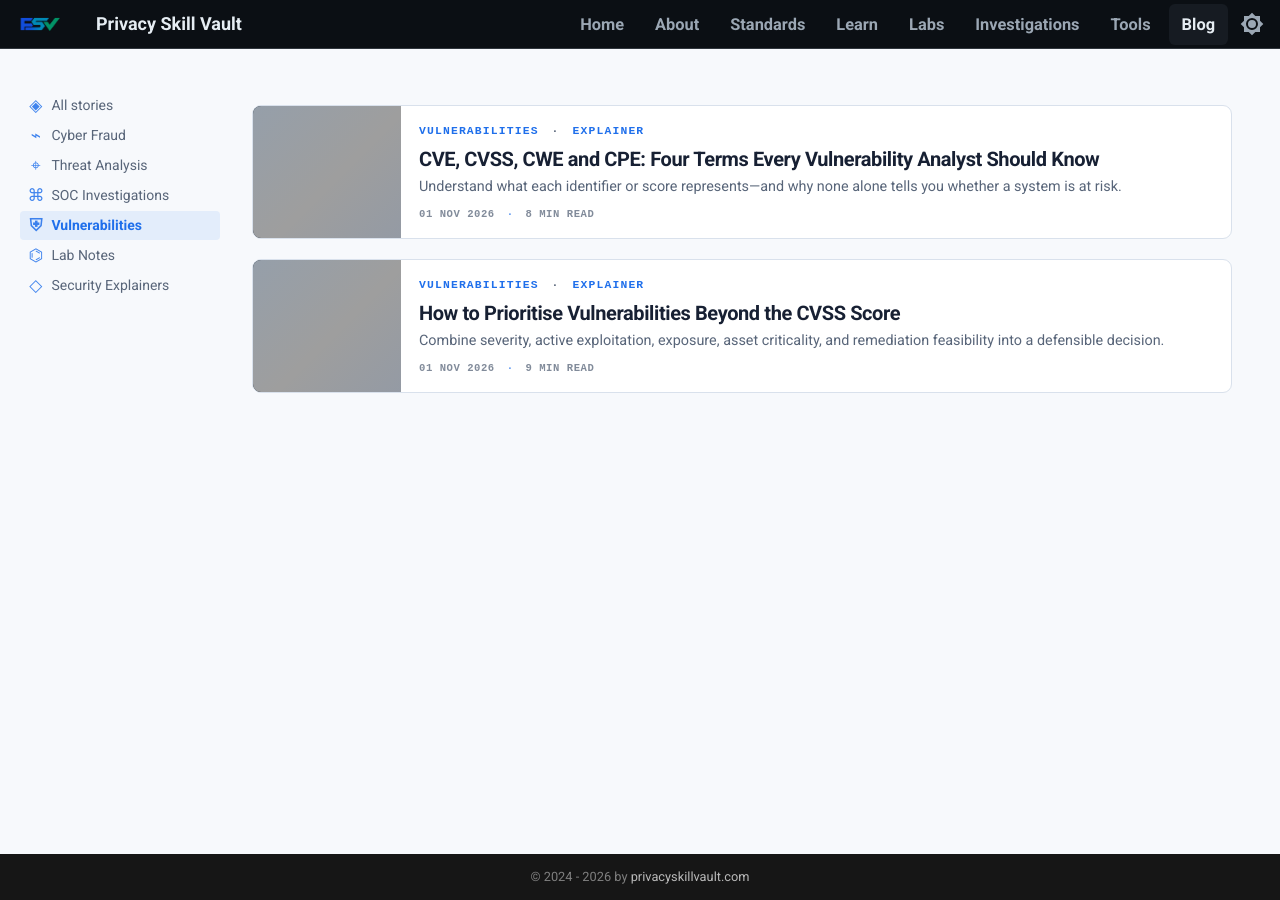
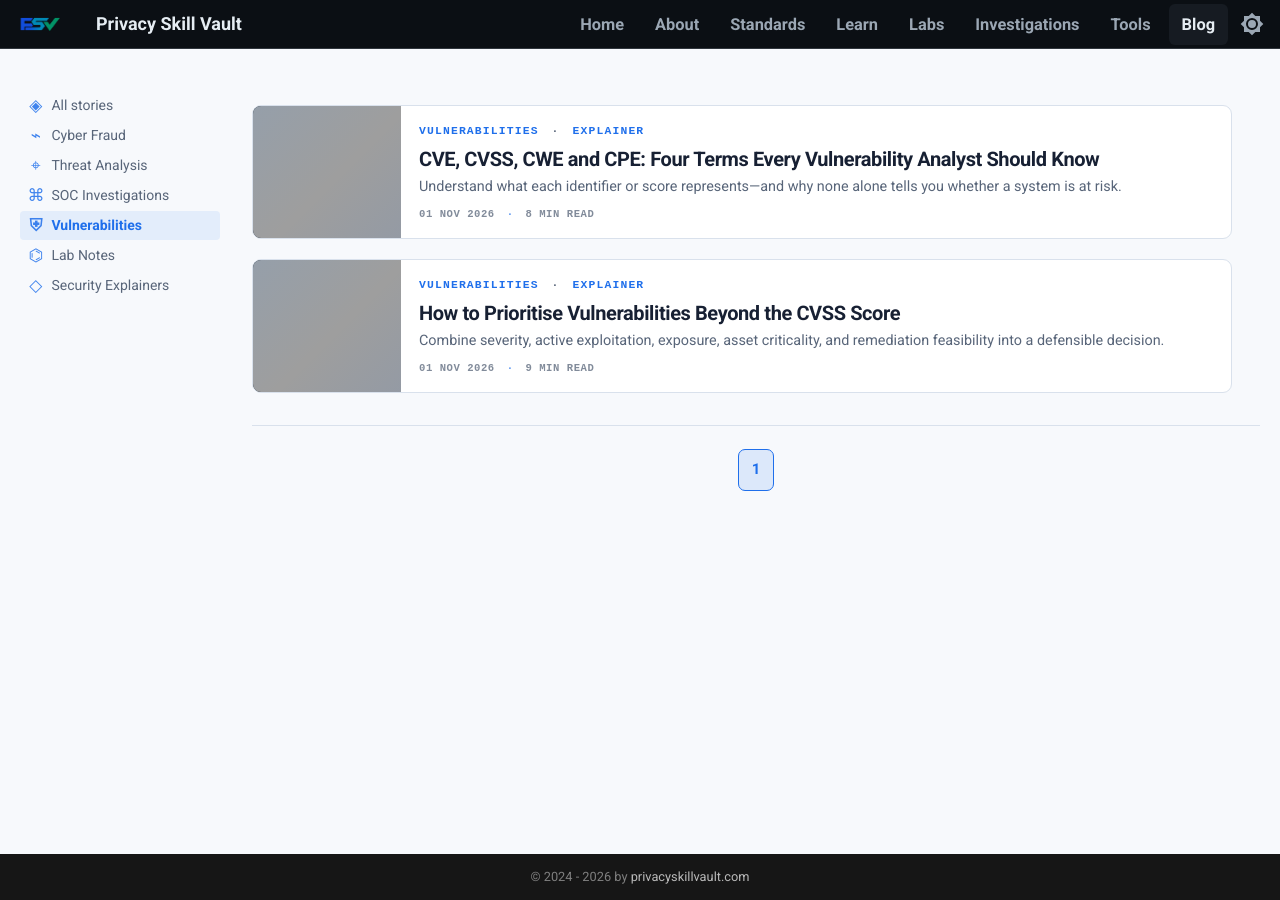
Before and after one commit to PrivacySkillVault/privacyskillvault.github.io, an MkDocs documentation site: the page built from docs/blog/vulnerabilities/index.md, in a window 1280 px wide. Built offline with MkDocs 1.6.1 and Material for MkDocs 9.7.7, drawn with Linux system fonts in a browser that asks for light colours; grey boxes are pictures that could not be loaded.

Commit message:
Add category archive pagination foundation

```diff
--- a/docs/blog/vulnerabilities/index.md
+++ b/docs/blog/vulnerabilities/index.md
@@ -19,5 +19,6 @@
       <div class="psv-story-card__body"><span class="psv-story-category">VULNERABILITIES <i>·</i> EXPLAINER</span><h3>How to Prioritise Vulnerabilities Beyond the CVSS Score</h3><p>Combine severity, active exploitation, exposure, asset criticality, and remediation feasibility into a defensible decision.</p><div class="psv-story-card__footer"><small>01 NOV 2026 <i>·</i> 9 MIN READ</small></div></div>
     </a>
     </div>
+    <nav class="psv-journal-pagination" aria-label="vulnerabilities pages"><span class="psv-page-link is-current" aria-current="page">1</span></nav>
   </section>
 </div>
```
